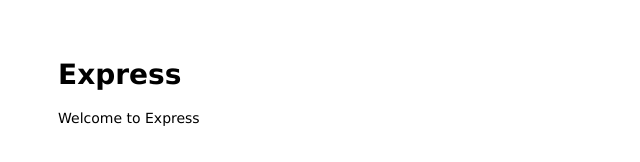
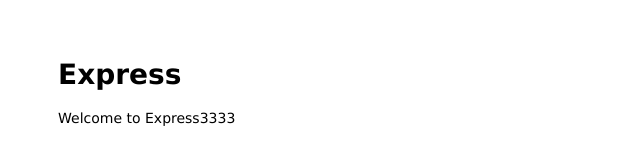
Before and after one commit to jasmine17828/express3, a website: page public/index.html in a window 1280 px wide. Shown: the full height of the page, 0-640 px from the left. Drawn offline with Linux system fonts and the light colour scheme.

Commit message:
Add .gitignore and update welcome message in index.html

```diff
--- a/public/index.html
+++ b/public/index.html
@@ -7,7 +7,7 @@
 
 <body>
   <h1>Express</h1>
-  <p>Welcome to Express</p>
+  <p>Welcome to Express3333</p>
 </body>
 
 </html>
```
Also changed, not shown: 1 other file.
